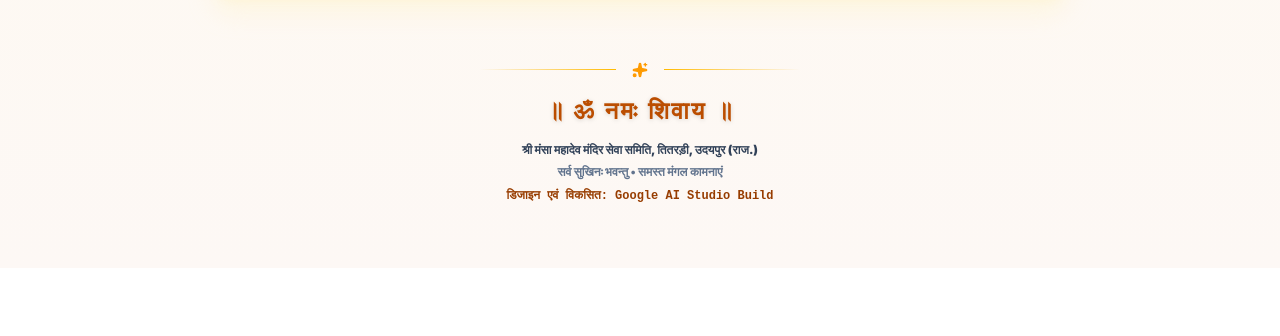
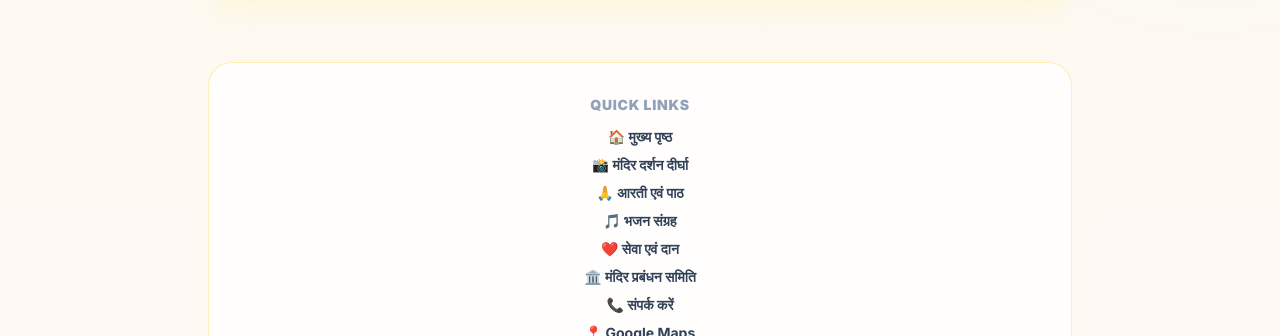
Before and after one commit to sarmavjay22/Mansa-Mahadev-Temple, a React (Vite) app: page / in a window 1280 px wide. Shown: the part 2464-2800 px from the top of the page. Before the commit the page ends 2732 px from the top, so only its background shows below. Built offline with nearby package versions, Linux system fonts and the light colour scheme; no server answers; the database is empty.

Commit message:
feat: add scroll anchors and update developer info
Added DOM IDs to main sections to enable navigational anchoring and updated the developer signature in application settings.

```diff
--- a/src/App.tsx
+++ b/src/App.tsx
@@ -214,7 +214,7 @@ export default function App() {
       {/* 3. Main Multi-Module Content Stack */}
       <main className="w-full relative z-10 flex flex-col gap-3 md:gap-4 mt-2">
 
-        <div className="flex flex-col gap-1.5 md:gap-2 w-full">
+        <div className="flex flex-col gap-1.5 md:gap-2 w-full" id="top-section">
           {/* 1. "भोलेनाथ के श्रृंगार दर्शन" */}
           <TodayDarshan mode="title" />
 
@@ -232,50 +232,137 @@ export default function App() {
         <NotificationBanner />
 
         {/* 6. "नित्य आरती एवं पाठ संग्रह" */}
+        <div id="aarti-section">
           <AartiSection />
+        </div>
 
         {/* 8. "भक्तिमय भजन संग्रह" */}
+        <div id="bhajan-section">
           <BhajanSection mode="collection" />
+        </div>
 
         {/* 7. "शिव भजन एवं मंत्र" */}
         <BhajanSection mode="player" />
 
         {/* 9. "मँदिर दर्शन दीर्घा" */}
+        <div id="gallery-section">
           <TempleGallery />
+        </div>
 
         {/* 10. "मँदिर सेवा एवं दान निधि" */}
+        <div id="donation-section">
           <DonationCard mode="donation" />
+        </div>
 
         {/* 11. "मँदिर प्रबंधन समिति/ट्रस्टी" */}
+        <div id="committee-section">
           <DonationCard mode="committee" />
+        </div>
 
         {/* 12. "मंदिर परिचय एवं समय सारणी" */}
+        <div id="info-section">
           <TempleInfoSection />
+        </div>
 
       </main>
 
       {/* 4. Elegant Spiritual Footer */}
-      <footer className="w-full max-w-4xl mx-auto px-4 mt-16 text-center select-none relative z-10">
-        <div className="flex flex-col items-center gap-4">
+      <footer className="w-full max-w-4xl mx-auto px-4 mt-16 relative z-10">
+        {/* Main Footer Card */}
+        <div className="w-full bg-white/80 backdrop-blur-md border border-amber-200/60 rounded-3xl p-6 md:p-8 text-slate-800 shadow-xl shadow-amber-100/20 text-center">
+          <div className="flex flex-col items-center justify-center text-center">
+            {/* Block 2: Quick Links */}
+            <div className="flex flex-col items-center">
+              <h3 className="text-xs md:text-sm font-black uppercase text-slate-400 tracking-wider mb-3">
+                Quick Links
+              </h3>
+              <ul className="flex flex-col gap-2 items-center">
+                <li>
+                  <button
+                    onClick={() => window.scrollTo({ top: 0, behavior: "smooth" })}
+                    className="text-xs md:text-sm font-bold text-slate-700 hover:text-amber-700 transition duration-200 flex items-center gap-1.5 cursor-pointer"
+                  >
+                    <span>🏠 मुख्य पृष्ठ</span>
+                  </button>
+                </li>
+                <li>
+                  <button
+                    onClick={() => document.getElementById("gallery-section")?.scrollIntoView({ behavior: "smooth" })}
+                    className="text-xs md:text-sm font-bold text-slate-700 hover:text-amber-700 transition duration-200 flex items-center gap-1.5 cursor-pointer"
+                  >
+                    <span>📸 मंदिर दर्शन दीर्घा</span>
+                  </button>
+                </li>
+                <li>
+                  <button
+                    onClick={() => document.getElementById("aarti-section")?.scrollIntoView({ behavior: "smooth" })}
+                    className="text-xs md:text-sm font-bold text-slate-700 hover:text-amber-700 transition duration-200 flex items-center gap-1.5 cursor-pointer"
+                  >
+                    <span>🙏 आरती एवं पाठ</span>
+                  </button>
+                </li>
+                <li>
+                  <button
+                    onClick={() => document.getElementById("bhajan-section")?.scrollIntoView({ behavior: "smooth" })}
+                    className="text-xs md:text-sm font-bold text-slate-700 hover:text-amber-700 transition duration-200 flex items-center gap-1.5 cursor-pointer"
+                  >
+                    <span>🎵 भजन संग्रह</span>
+                  </button>
+                </li>
+                <li>
+                  <button
+                    onClick={() => document.getElementById("donation-section")?.scrollIntoView({ behavior: "smooth" })}
+                    className="text-xs md:text-sm font-bold text-slate-700 hover:text-amber-700 transition duration-200 flex items-center gap-1.5 cursor-pointer"
+                  >
+                    <span>❤️ सेवा एवं दान</span>
+                  </button>
+                </li>
+                <li>
+                  <button
+                    onClick={() => document.getElementById("committee-section")?.scrollIntoView({ behavior: "smooth" })}
+                    className="text-xs md:text-sm font-bold text-slate-700 hover:text-amber-700 transition duration-200 flex items-center gap-1.5 cursor-pointer"
+                  >
+                    <span>🏛️ मंदिर प्रबंधन समिति</span>
+                  </button>
+                </li>
+                <li>
+                  <button
+                    onClick={() => document.getElementById("info-section")?.scrollIntoView({ behavior: "smooth" })}
+                    className="text-xs md:text-sm font-bold text-slate-700 hover:text-amber-700 transition duration-200 flex items-center gap-1.5 cursor-pointer"
+                  >
+                    <span>📞 संपर्क करें</span>
+                  </button>
+                </li>
+                <li>
+                  <a
+                    href={settings.googleMapsLink || db.getTempleInfo()?.contact?.googleMapsLink || "https://maps.google.com/?q=Mansa+Mahadev+Temple,+Upla+Phalan,+Titrardi,+Udaipur,+Rajasthan"}
+                    target="_blank"
+                    rel="noreferrer"
+                    className="text-xs md:text-sm font-bold text-slate-700 hover:text-amber-700 transition duration-200 flex items-center gap-1.5 cursor-pointer"
+                  >
+                    <span>📍 Google Maps</span>
+                  </a>
+                </li>
+              </ul>
+            </div>
+          </div>
 
           {/* Saffron Divider Accent with Flower Symbol */}
-          <div className="flex items-center gap-4 w-full max-w-xs">
+          <div className="flex items-center gap-4 w-full mt-6 mb-4">
             <span className="h-[1px] flex-1 bg-gradient-to-r from-transparent to-amber-400"></span>
             <Sparkles className="w-4 h-4 text-amber-500 fill-amber-500" />
             <span className="h-[1px] flex-1 bg-gradient-to-r from-amber-400 to-transparent"></span>
           </div>
 
-          {/* Calligraphic Mantra */}
-          <h2 className="text-xl md:text-2xl font-black text-amber-700 tracking-widest font-serif drop-shadow-sm">
-            ॥ ॐ नमः शिवाय ॥
-          </h2>
-
-          {/* Credits */}
-          <div className="text-[11px] md:text-xs space-y-1.5">
-            <p className="font-black text-slate-700">{settings.footerCopyright || "श्री मंसा महादेव मंदिर सेवा समिति, तितरड़ी, उदयपुर (राज.)"}</p>
-            <p className="text-slate-500 font-black">सर्व सुखिनः भवन्तु • समस्त मंगल कामनाएं</p>
+          {/* Copyright Row */}
+          <div className="flex flex-col gap-0.5 border-t border-slate-100 pt-3 text-[11px] md:text-xs text-slate-500 font-bold items-center justify-center text-center">
+            <p className="text-slate-700 font-black whitespace-nowrap">
+              © 2026 श्री मंसा महादेव मंदिर सेवा समिति
+            </p>
             {settings.developerName && (
-              <p className="text-amber-800 font-mono text-[10px] md:text-xs font-black mt-2">डिजाइन एवं विकसित: {settings.developerName}</p>
+              <p className="text-amber-800 font-mono text-[10px] md:text-xs font-black whitespace-nowrap">
+                डिज़ाइन एवं विकास: {settings.developerName === "Google AI Studio Build" ? "Chirag Pharma Software Development Team" : settings.developerName.replace(" Build", "")}
+              </p>
             )}
           </div>
         </div>
--- a/src/lib/settings.ts
+++ b/src/lib/settings.ts
@@ -31,7 +31,7 @@ export const DEFAULT_SETTINGS: TempleSettings = {
   secondaryThemeColor: "#fffbeb",
   accentColor: "#f97316",
   footerCopyright: "श्री मंसा महादेव मंदिर सेवा समिति, तितरड़ी, उदयपुर (राज.)",
-  developerName: "Google AI Studio Build",
+  developerName: "Chirag Pharma Software Development Team",
   templeLogoUrl: "",
   festivalBannerUrl: "",
   timingPatKhulna: "05:00 AM",
```
Lines whose indentation alone changed are shown as unchanged.
